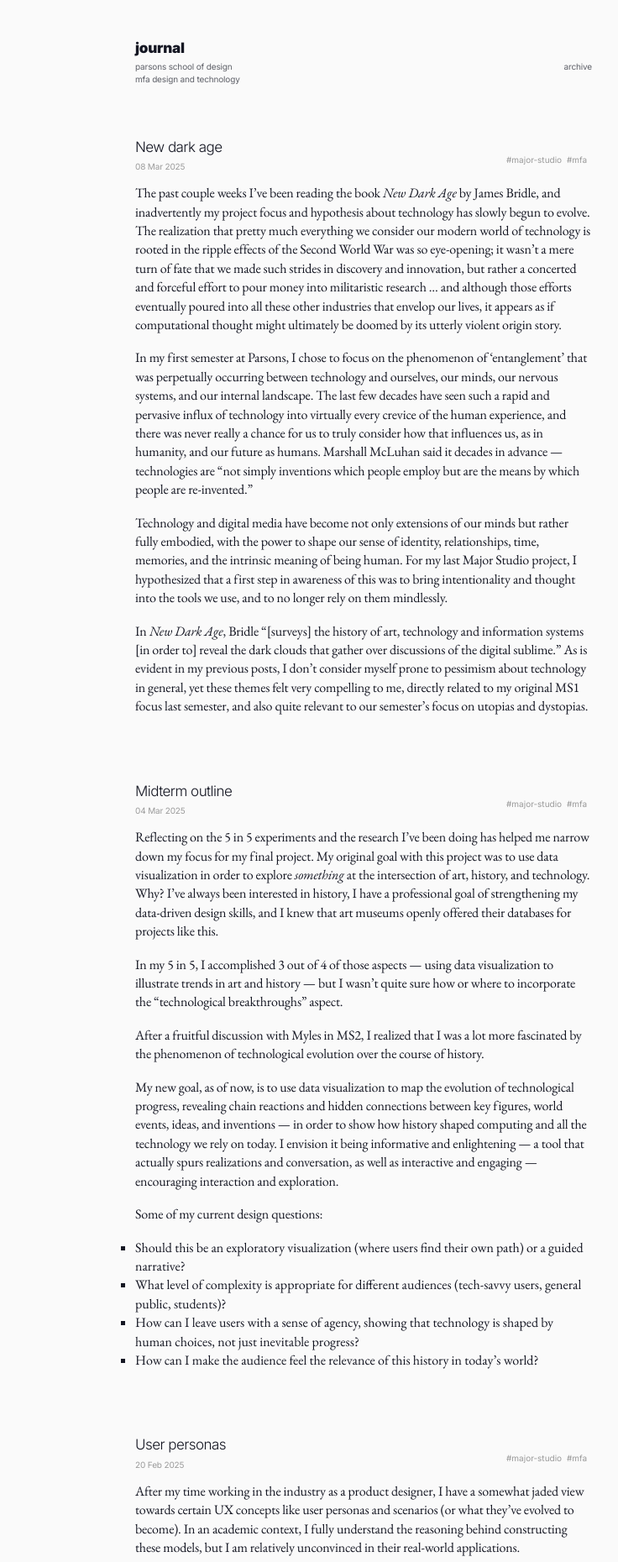
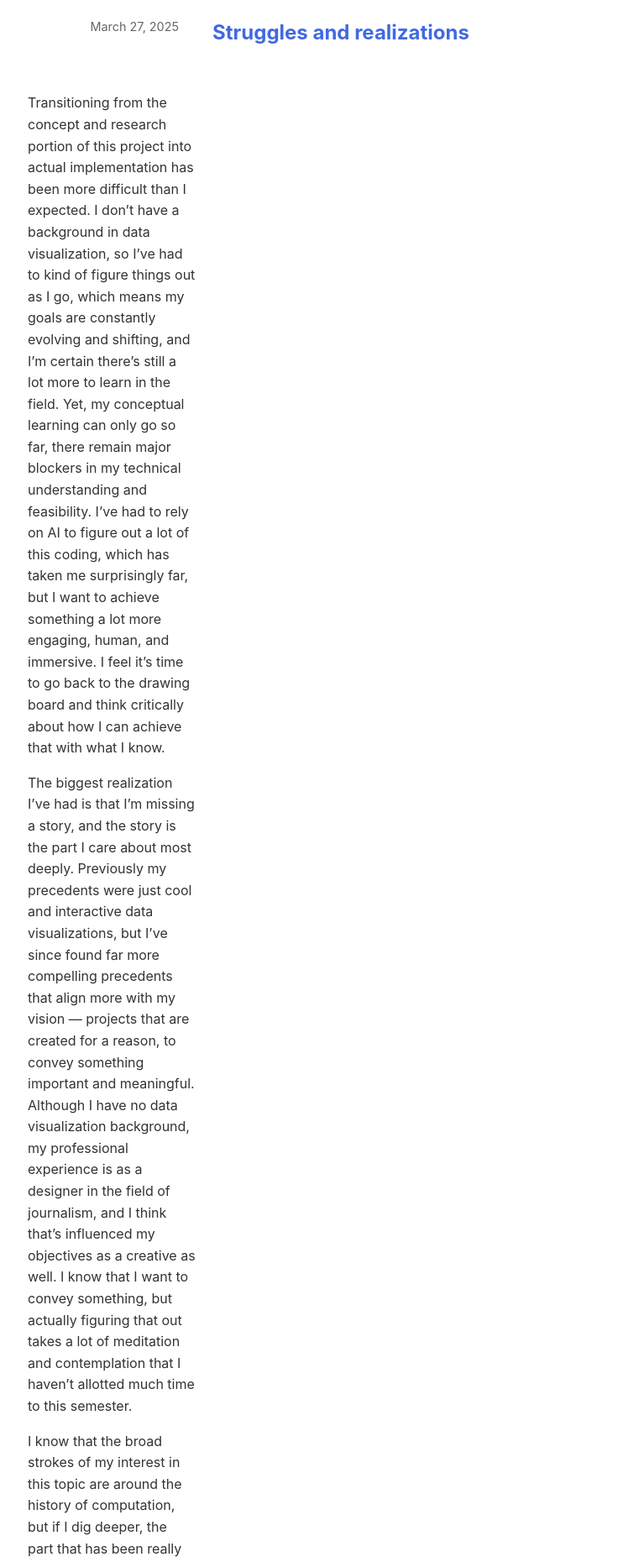
Before and after one commit to vasukisunder/vasukisunder.github.io, a Jekyll site: the page built from index.html, in a window 1280 px wide. Shown: the top 1860 px of the page at 84% size, without its empty margins (207-943 px from the left). Built offline with Jekyll 4.4.1, drawn with Linux system fonts in a browser that asks for light colours; the list of posts is cut into pages by our own code; some of the changed text lies outside the part shown.

Commit message:
new post

```diff
--- a/_layouts/default.html
+++ b/_layouts/default.html
@@ -1,39 +1,14 @@
 <!DOCTYPE html>
-<html lang="en-us">
-
-  {% include head.html %}
-
-  <body>
-
-
-    <!-- Wrap is the content to shift when toggling the sidebar. We wrap the
-         content to avoid any CSS collisions with our real content. -->
-    <div class="wrap">
-      <div class="masthead">
-        <div class="container">
-          <h1 class="masthead-title">
-            <a href="{{ site.baseurl }}/" title="Home">{{ site.title }}</a>
-          </h1>
-          <div class="desc-container">
-            <div class="desc">
-          <span class="desc">parsons school of design <br></span>
-          <span class="desc">mfa design and technology</span>
-        </div>
-
-        <div class="link-container">
-          <a class="portfolio" href="{{ site.baseurl }}/archive" title="archive">archive</a>
-
-        </div>
-        </div>
-      </div>
-      </div>
-
-      <div class="container content">
+<html lang="en">
+<head>
+    <meta charset="UTF-8">
+    <meta name="viewport" content="width=device-width, initial-scale=1.0">
+    <title>{{ page.title }}</title>
+    <link rel="stylesheet" href="/assets/css/styles.css">
+</head>
+<body>
+    <div class="container">
         {{ content }}
-      </div>
     </div>
-
-
-    <script src='{{ site.baseurl }}/public/js/script.js'></script>
-  </body>
+</body>
 </html>
--- /dev/null
+++ b/_posts/2025-03-27-032725.md
@@ -0,0 +1,15 @@
+---
+layout: post
+title: Struggles and realizations
+tags: major-studio mfa
+---
+
+Transitioning from the concept and research portion of this project into actual implementation has been more difficult than I expected. I don’t have a background in data visualization, so I’ve had to kind of figure things out as I go, which means my goals are constantly evolving and shifting, and I’m certain there’s still a lot more to learn in the field. Yet, my conceptual learning can only go so far, there remain major blockers in my technical understanding and feasibility. I’ve had to rely on AI to figure out a lot of this coding, which has taken me surprisingly far, but I want to achieve something a lot more engaging, human, and immersive. I feel it’s time to go back to the drawing board and think critically about how I can achieve that with what I know.
+
+The biggest realization I’ve had is that I’m missing a story, and the story is the part I care about most deeply. Previously my precedents were just cool and interactive data visualizations, but I’ve since found far more compelling precedents that align more with my vision — projects that are created for a reason, to convey something important and meaningful. Although I have no data visualization background, my professional experience is as a designer in the field of journalism, and I think that's influenced my objectives as a creative as well. I know that I want to convey something, but actually figuring that out takes a lot of meditation and contemplation that I haven’t allotted much time to this semester.
+
+I know that the broad strokes of my interest in this topic are around the history of computation, but if I dig deeper, the part that has been really fascinating to me is the impact of the war on overall computing power, both in terms of the implications of that fact and also because it feels relatively unknown. I’ve somewhat shied away from making this a project about war though, because it felt very limiting and I was also unsure if the specificity would be interesting or novel information to anyone else.
+
+I think this uncertainty of “does this even matter?” has been a thorn in the side of many a project of mine, and the best thing I can do is double down on what I find compelling. When I look at the stories that have moved me, they all contain that seed of conviction.
+
+With that in mind, my plan for the next round of prototyping is to create some sort of script or storyboard that is centered around the story I want to tell. Crafting a story and a real narrative structure is also new to me — but also something I’ve aways been deeply intrigued by, especially being a huge reader. In the back of my mind, I’m still concerned on the technical implementation and how to achieve it (that entire part of the problem hasn’t been solved yet), but I finally feel more solid about where I’m at.
--- /dev/null
+++ b/assets/css/styles.css
@@ -0,0 +1,68 @@
+body {
+    font-family: -apple-system, BlinkMacSystemFont, "Segoe UI", Roboto, Helvetica, Arial, sans-serif;
+    line-height: 1.6;
+    color: #333;
+    max-width: 800px;
+    margin: 0 auto;
+    padding: 20px;
+}
+
+.post {
+    display: grid;
+    grid-template-columns: 200px 1fr;
+    gap: 20px;
+    margin-bottom: 40px;
+}
+
+.post-date {
+    color: #666;
+    font-size: 0.9em;
+    text-align: right;
+    padding-right: 20px;
+}
+
+.post-content-wrapper {
+    border-left: 1px solid #eee;
+    padding-left: 20px;
+}
+
+.post-title {
+    color: #4169e1;
+    text-decoration: none;
+    font-size: 1.5em;
+    margin: 0;
+}
+
+.post-title a {
+    color: #4169e1;
+    text-decoration: none;
+}
+
+.post-content {
+    margin-top: 1em;
+}
+
+/* Link styles */
+a {
+    color: #4169e1;
+    text-decoration: none;
+}
+
+a:hover {
+    text-decoration: underline;
+}
+
+/* List styles */
+ul {
+    padding-left: 20px;
+}
+
+li {
+    margin-bottom: 0.5em;
+}
+
+/* Italics for quotes/references */
+em {
+    font-style: italic;
+    color: #666;
+}
--- a/index.html
+++ b/index.html
@@ -1,29 +1,14 @@
 ---
 layout: default
-title: Home
 ---
-
-<div class="posts">
-  {% for post in paginator.posts %}
-  <div class="post">
+{% for post in site.posts %}
+<article class="post">
+    <div class="post-date">{{ post.date | date: "%B %-d, %Y" }}</div>
     <h1 class="post-title">
-      <a href="{{ post.url | absolute_url }}">
-        {{ post.title }}
-      </a>
+        <a href="{{ post.url }}">{{ post.title }}</a>
     </h1>
-
-    <div class="metadata">
-      <span class="post-date">{{ post.date | date_to_string }}</span>
-
-      <span class="tag-container">
-        {% for tag in post.tags %}
-          {% capture tag_name %}{{ tag }}{% endcapture %}
-          <a class="tags" href="/tag/{{ tag_name }}">#{{ tag_name }}&nbsp;</a>
-        {% endfor %}
-      </span>
+    <div class="post-content">
+        {{ post.content }}
     </div>
-
-    {{ post.content }}
-  </div>
-  {% endfor %}
-</div>
+</article>
+{% endfor %}
--- a/public/css/custom.css
+++ b/public/css/custom.css
@@ -2,10 +2,10 @@
 
 body {
 
-  font-family: 'EB Garamond', serif;
+  font-family: 'Inter', serif;
     font-optical-sizing: auto;
-    font-size: 16px;
-    letter-spacing: 0px;
+    font-size: 13px;
+    letter-spacing: -0.3px;
     font-weight: 400;
     line-height: 140%;
     -webkit-font-smoothing: antialiased;
```
Also changed, not shown: _layouts/post.html (+9 -16 lines), _posts/2025-03-08-030825 copy.md (renamed from _posts/2025-03-08-030825.md).
